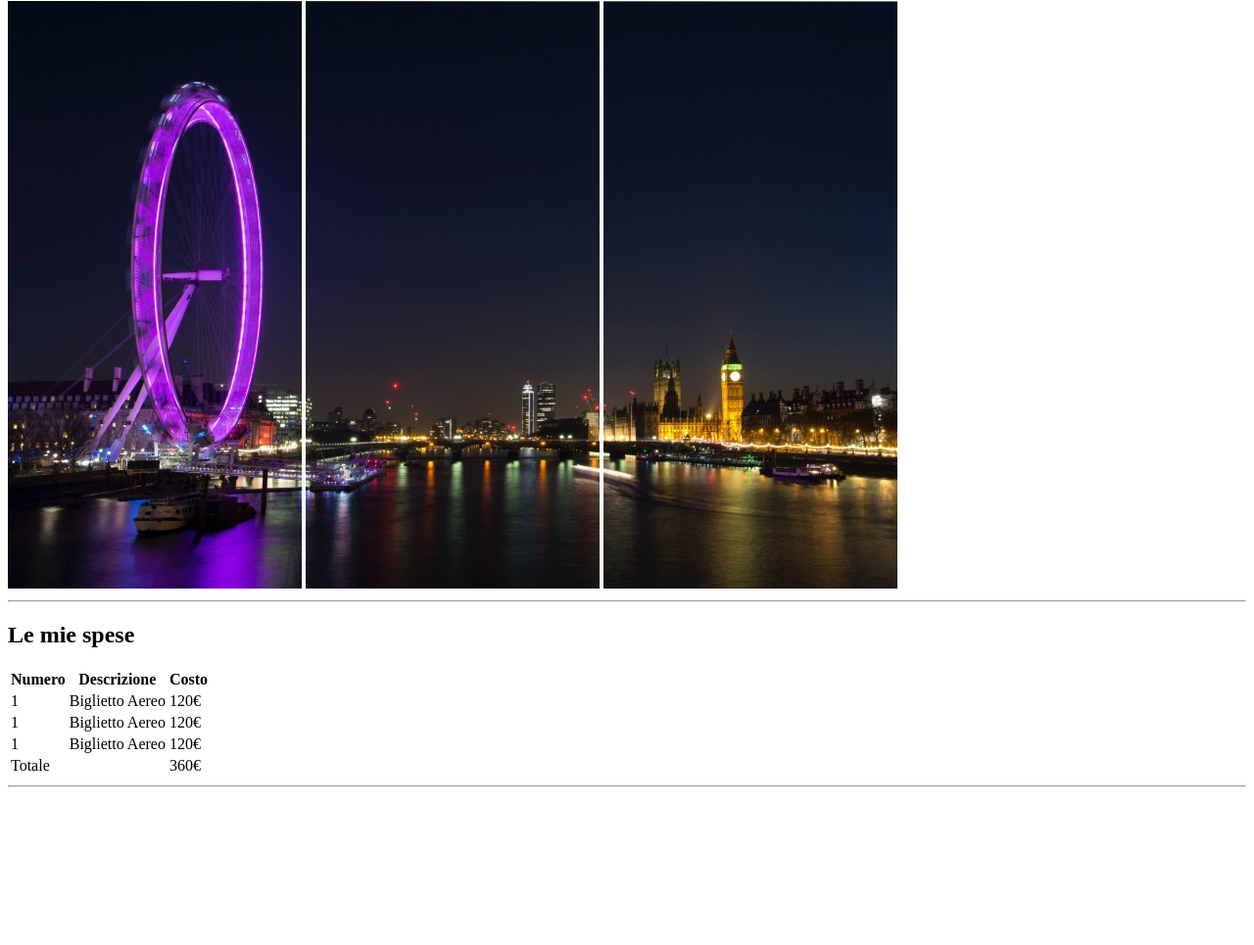
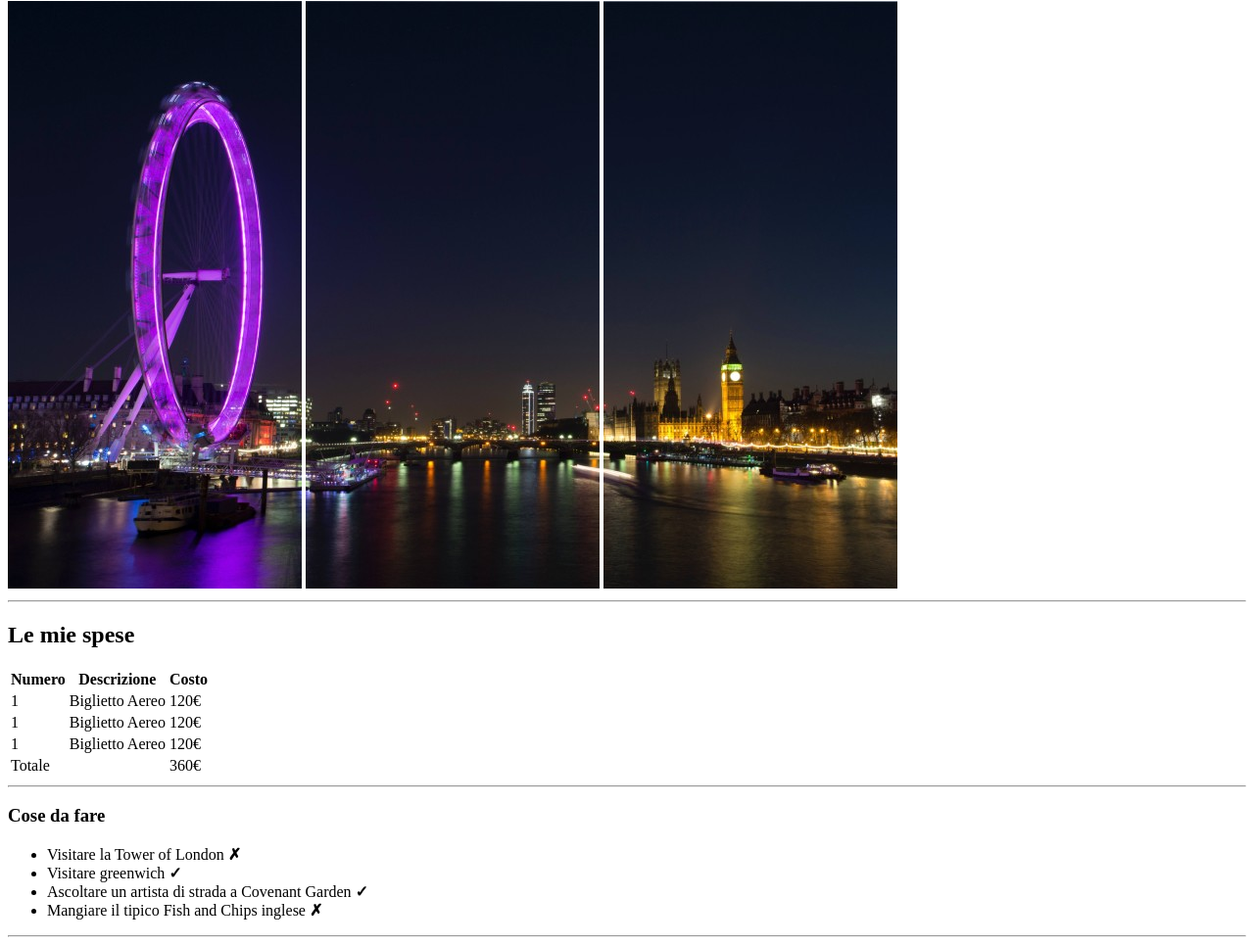
Before and after one commit to Lorenzo-Calzi/html-london-trip, a plain HTML site: page index.html in a window 1280 px wide. Shown: the part 79-1044 px from the top of the page at 98% size. Before the commit the page ends 891 px from the top, so only its background shows below. Drawn offline with Linux system fonts and the light colour scheme.

Commit message:
Aggiunto secondo blocco

```diff
--- a/index.html
+++ b/index.html
@@ -30,6 +30,8 @@
 
         <div>
             <h2>Le mie spese</h2>
+
+            <!-- Tabella -->
             <table>
                 <thead>
                     <th>Numero</th>
@@ -64,19 +66,27 @@
                     </tr>
                 </tfoot>
             </table>
+            <!-- /Tabella -->
+
             <hr>
         </div>
 
         <!-- /Primo Blocco -->
 
+        <!-- Secondo Blocco -->
 
+        <div>
+            <h3>Cose da fare</h3>
+            <ul>
+                <li>Visitare la Tower of London <strong>&cross;</strong></li>
+                <li>Visitare greenwich <strong>&check;</strong></li>
+                <li>Ascoltare un artista di strada a Covenant Garden <strong>&check;</strong></li>
+                <li>Mangiare il tipico Fish and Chips inglese <strong>&cross;</strong></li>
+            </ul>
+            <hr>
+        </div>
 
-
-
-
-
-
-
+        <!-- /Secondo Blocco -->
 
         <!-- /Parte Centrale del Sito -->
 
```
